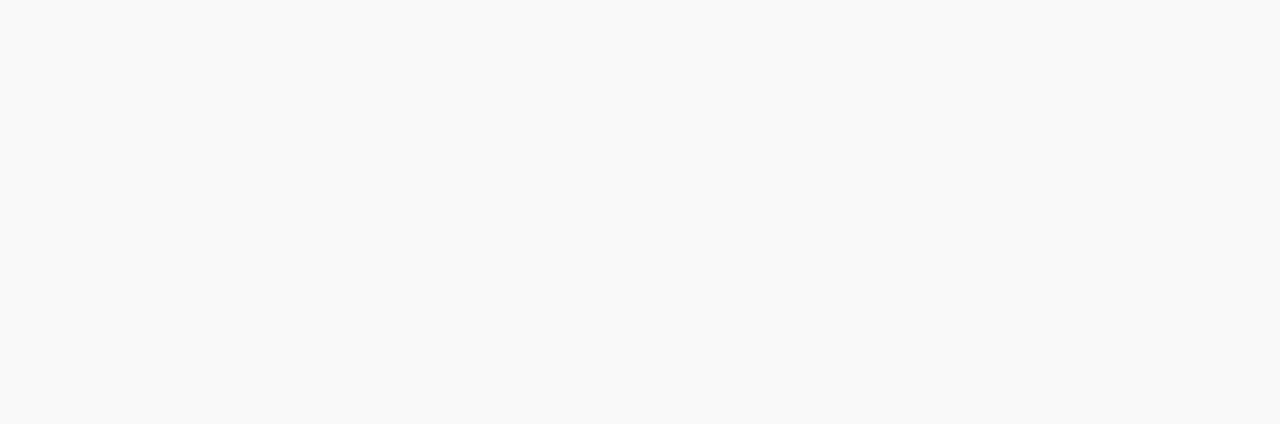
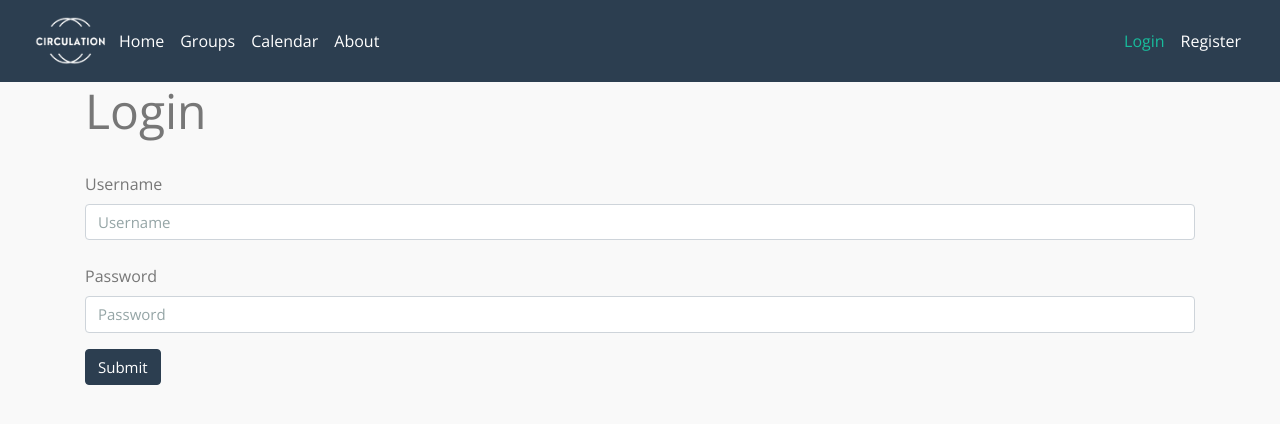
Before and after one commit to Kodyow/Circulation, a React (Create React App) app: page /login in a window 1280 px wide. Before the commit this address had no page. Shown: the top 424 px of the page. Built offline with nearby package versions, Linux system fonts and the light colour scheme.

Commit message:
Added login register and api

```diff
--- /dev/null
+++ b/src/components/Login.js
@@ -0,0 +1,36 @@
+import React, { useState } from 'react';
+import Axios from 'axios';
+
+function Login() {
+    const [username, setUsername] = useState("")
+    const [password, setPassword] = useState("")
+    const login = (event) => {
+        event.preventDefault();
+        Axios.post("http://localhost:5000/auth/login", {
+            username: username,
+            password: password,
+        }).then((response)=> {
+            console.log(response);
+        });
+    };
+
+    return (
+        <div className="container">
+            <form onSubmit={login}>
+                <fieldset>
+                    <h1>Login</h1>
+                    <div className="form-group">
+                        <label htmlFor="usernameLog" className="form-label mt-4">Username</label>
+                        <input name="usernameLog" type="username" className="form-control" id="usernameLog" placeholder="Username" onChange={(e)=>{setUsername(e.target.value)}}/>
+                        <label htmlFor="passwordLog" className="form-label mt-4">Password</label>
+                        <input name="passwordLog" type="password" className="form-control" id="passwordLog" placeholder="Password" onChange={(e)=>{setPassword(e.target.value)}}/>
+                    </div>
+                    <input type="submit" className="btn btn-primary" value="Submit"/>
+                </fieldset>
+            </form>
+        </div>
+
+    );
+}
+
+export default Login;
--- a/src/components/Navbar.js
+++ b/src/components/Navbar.js
@@ -1,6 +1,7 @@
 import { Route,Routes,Outlet,NavLink } from 'react-router-dom'
 import { Groups } from "./Groups";
 import Register from "./Register";
+import Login from './Login';
 import Calendar from "./calendarapp"
 import logo from '../resources/logo.png'
 import './Nav.css'
@@ -16,12 +17,11 @@
                             <Route path="groups" element={<Groups />} />
                             <Route path="calendar" element={<Calendar />} />
                             <Route path="about" element={<About />} />
-                            <Route path="signin" element={<About />} />
+                            <Route path="login" element={<Login />} />
                             <Route path="register" element={<Register />} />
                         </Route>
                   </Routes>
             </div>
-
         </div>
       );
 }
@@ -72,7 +72,7 @@
             <div className="sign-link">
                 <ul className="navbar-nav me-auto">
                     <li className="nav-item">
-                        <NavLink className="nav-link" to="/signin">Sign in</NavLink>
+                        <NavLink className="nav-link" to="/login">Login</NavLink>
                     </li>
                     <li className="nav-item">
                         <NavLink className="nav-link" to="/register">Register</NavLink>
--- a/src/components/Register.js
+++ b/src/components/Register.js
@@ -4,11 +4,15 @@
 function Register() {
     const [usernameReg, setUsernameReg] = useState("")
     const [passwordReg, setPasswordReg] = useState("")
+    const [emailReg, setEmailReg] = useState("")
+    const [phoneReg, setPhoneReg] = useState("")
     const register = (event) => {
         event.preventDefault();
         Axios.post("http://localhost:5000/auth/register", {
             username: usernameReg,
             password: passwordReg,
+            email: emailReg,
+            phone: phoneReg,
         }).then((response)=> {
             console.log(response);
         });
@@ -23,6 +27,10 @@
                         <input name="username" type="username" className="form-control" id="usernameReg" placeholder="Username" onChange={(e)=>{setUsernameReg(e.target.value)}}/>
                         <label htmlFor="passwordReg" className="form-label mt-4">Password</label>
                         <input name="password" type="password" className="form-control" id="passwordReg" placeholder="Password" onChange={(e)=>{setPasswordReg(e.target.value)}}/>
+                        <label htmlFor="emailReg" className="form-label mt-4">Email</label>
+                        <input name="email" type="email" className="form-control" id="emailReg" placeholder="Email" onChange={(e)=>{setEmailReg(e.target.value)}}/>
+                        <label htmlFor="phoneReg" className="form-label mt-4">Phone Number</label>
+                        <input name="phoneReg" type="phone" className="form-control" id="phoneReg" placeholder="Phone Number" onChange={(e)=>{setPhoneReg(e.target.value)}}/>
                     </div>
                     <input type="submit" className="btn btn-primary" value="Submit"/>
                 </fieldset>
```
Also changed, not shown: server.js (+18 -2 lines).
